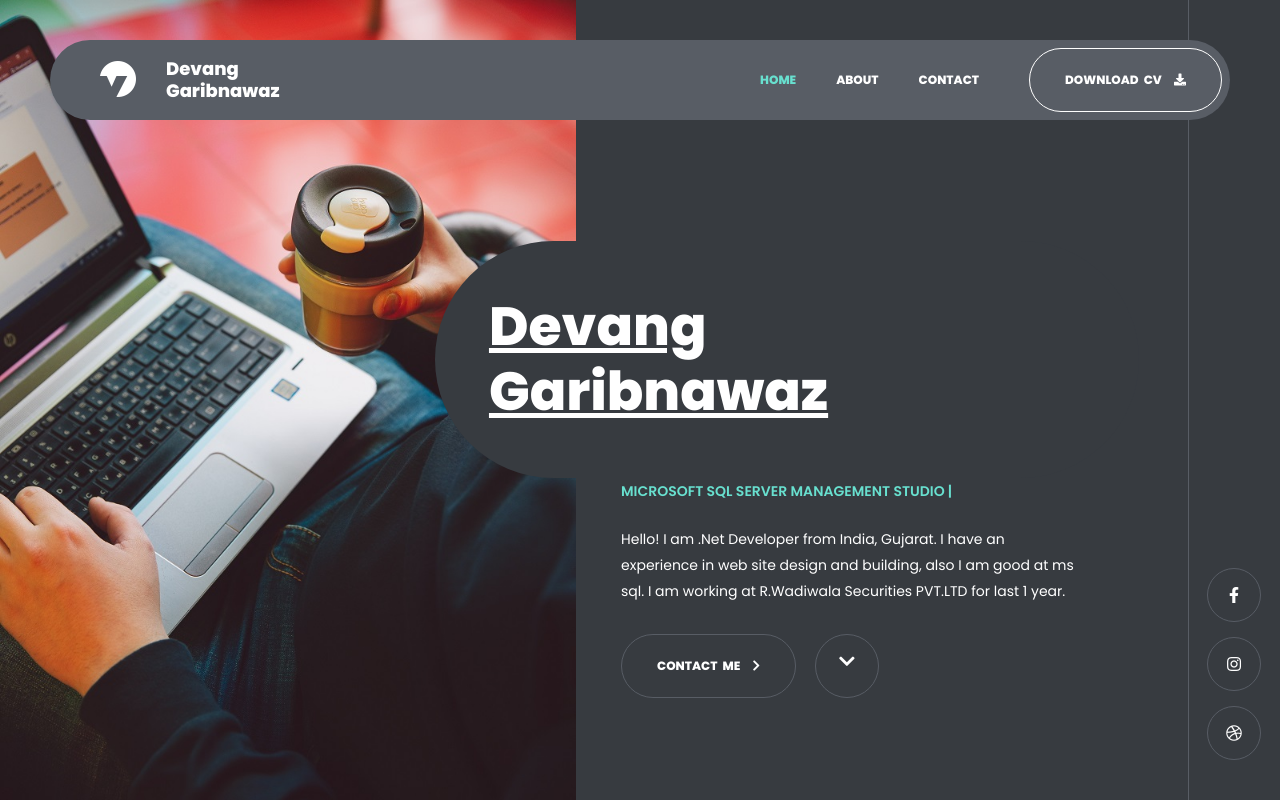
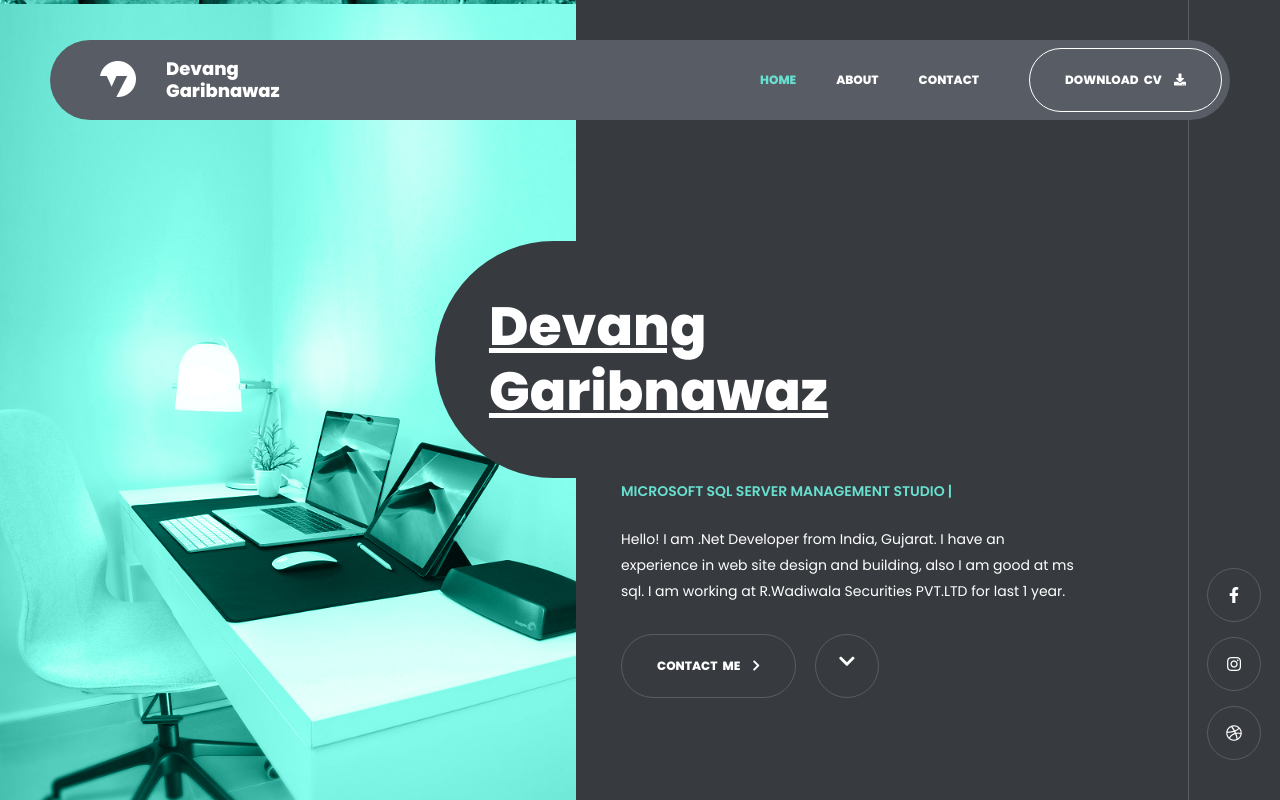
Before and after one commit to Devang-Garibnawaz/myresume, a plain HTML site: page index.html in a window 1280 px wide. Shown: the top 800 px of the page. Drawn offline with Linux system fonts and the light colour scheme.

Commit message:
Update index.html

```diff
--- a/index.html
+++ b/index.html
@@ -130,25 +130,19 @@
 				<div class="started-carousel">
 					<div class="swiper-container">
 						<div class="swiper-wrapper">
-
-							<div class="swiper-slide">
-								<div class="background-image">
-									<div class="background-img" style="background-image: url(images/slider4.jpg);"></div>
-								</div>
-							</div>
-							<div class="swiper-slide">
-								<div class="background-image">
-									<div class="background-img" style="background-image: url(images/slider5.jpg);"></div>
-								</div>
-							</div>
-							<div class="swiper-slide">
-								<div class="background-image">
+							<div class="swiper-slide first">
+								<div class="background-filter">
 									<div class="background-img" style="background-image: url(images/slider2.jpg);"></div>
 								</div>
 							</div>
 							<div class="swiper-slide">
-								<div class="background-image">
+								<div class="background-filter">
 									<div class="background-img" style="background-image: url(images/slider3.jpg);"></div>
+								</div>
+							</div>
+							<div class="swiper-slide">
+								<div class="background-filter">
+									<div class="background-img" style="background-image: url(images/slider4.jpg);"></div>
 								</div>
 							</div>
 						</div>
```
